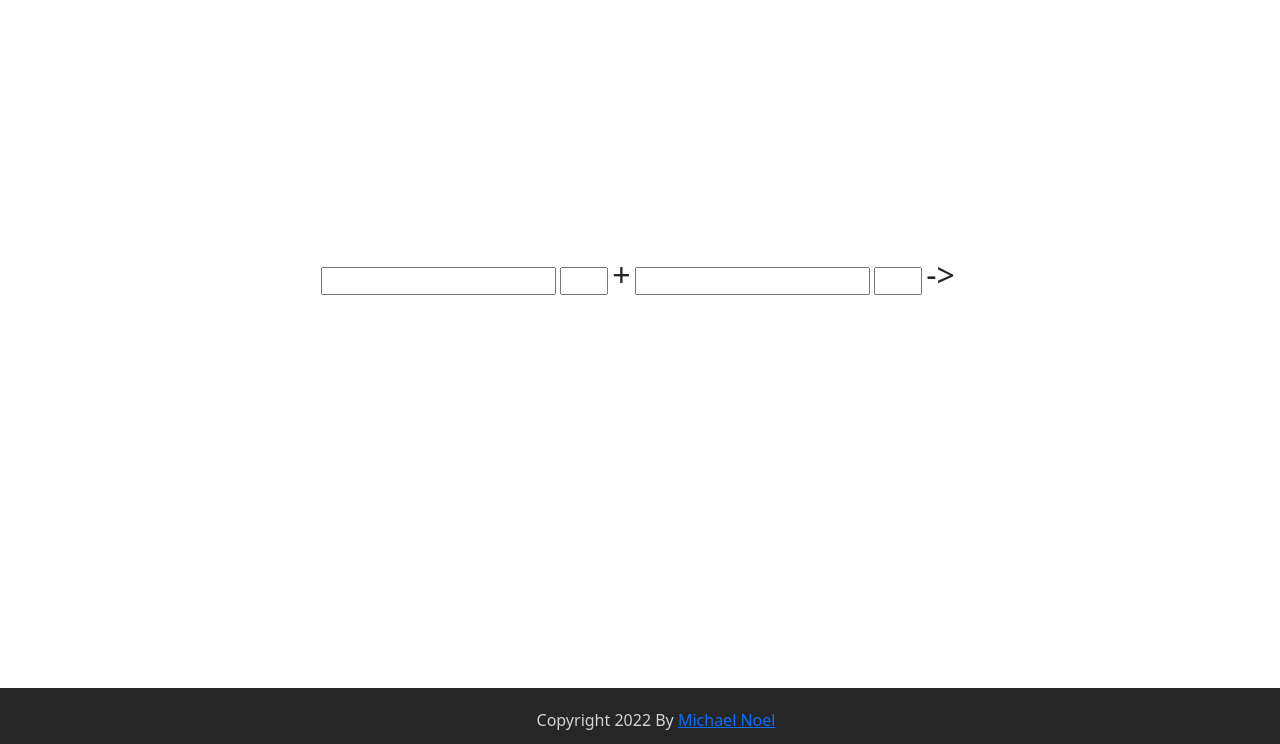
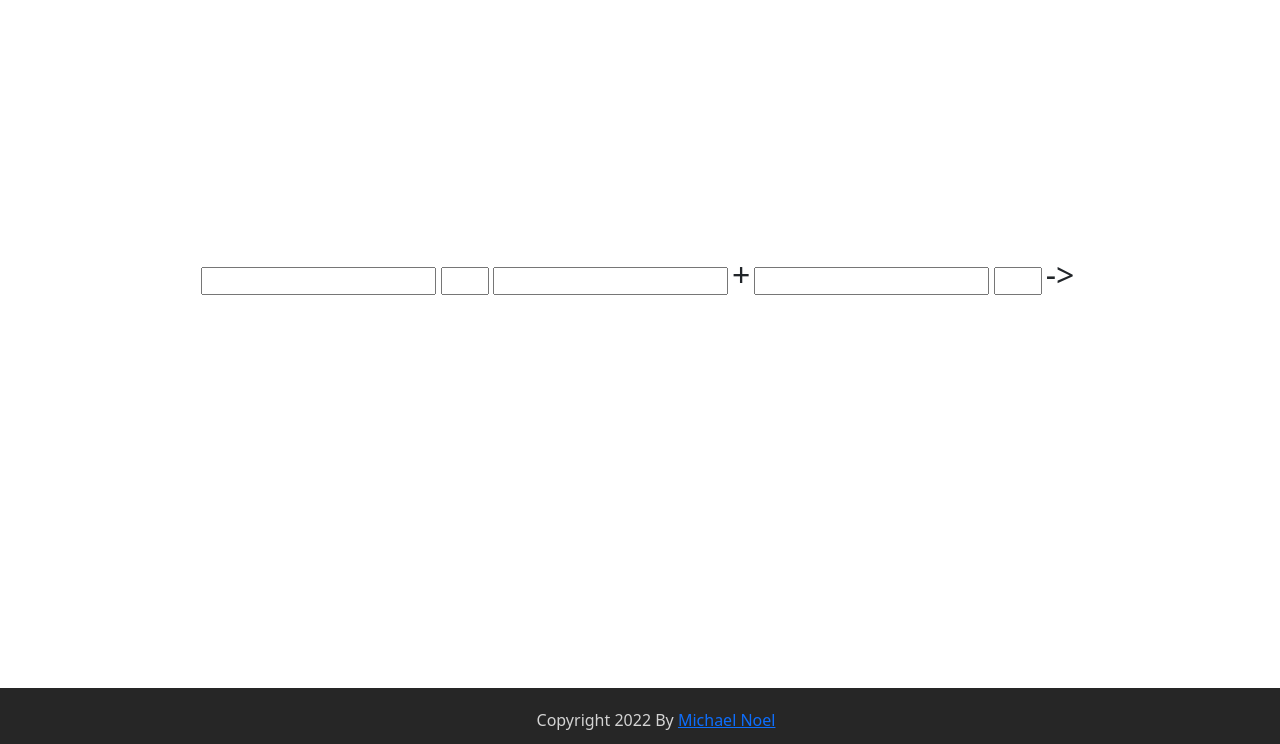
Before and after one commit to badapple21/chem_solver, a Flask app: page / in a window 1280 px wide. Shown: the part 56-800 px from the top of the page. Run offline with Flask 2, Linux system fonts and the light colour scheme.

Commit message:
added 3nd input for amount

```diff
--- a/templates/index.html
+++ b/templates/index.html
@@ -7,9 +7,12 @@
 {% block main %}
 <main class="main">
     <form class="main_form">
+
+        <!-- element 1 -->
         <div class="input_box main_child">
             <input type="text" class="main_input" id="element1">
             <input type="number" class="input_charge" id="charge1">
+            <input type="number" class="amount" id="amount1">
         </div>
 
         <h2 class="main_child">+</h2>
```
